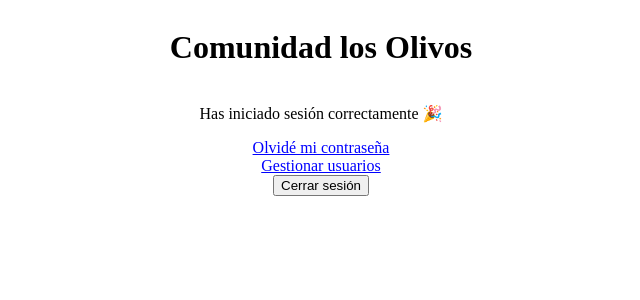
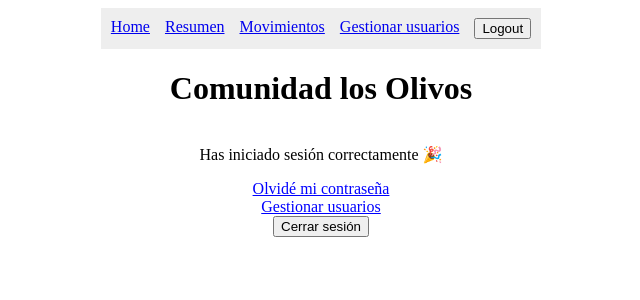
Before and after one commit to epangar/junta-de-propietarios, an Angular app in the folder frontend/junta-de-propietarios/: page /home in a window 1280 px wide. Shown: the top 300 px of the page, without its empty margins (319-959 px from the left). Built offline with nearby package versions, Linux system fonts and the light colour scheme.

Commit message:
Fix de MAinScreen

```diff
--- a/frontend/junta-de-propietarios/src/app/components/main-screen/main-screen.html
+++ b/frontend/junta-de-propietarios/src/app/components/main-screen/main-screen.html
@@ -1,4 +1,5 @@
 <div style="display: flex; flex-direction: column; align-items: center; height: 100vh;">
+  <app-navbar></app-navbar>
   <h1> Comunidad los Olivos</h1>
 
   <p>Has iniciado sesión correctamente 🎉</p>
--- a/frontend/junta-de-propietarios/src/app/components/main-screen/main-screen.ts
+++ b/frontend/junta-de-propietarios/src/app/components/main-screen/main-screen.ts
@@ -1,10 +1,11 @@
 import { Component } from '@angular/core';
 import { Router, RouterLink } from '@angular/router';
+import { NavbarComponent } from '../navbar/navbar.component';
 
 @Component({
   selector: 'app-main-screen',
   standalone: true,
-  imports: [RouterLink],
+  imports: [RouterLink, NavbarComponent],
   templateUrl: './main-screen.html'
 })
 export class MainScreen {
```
